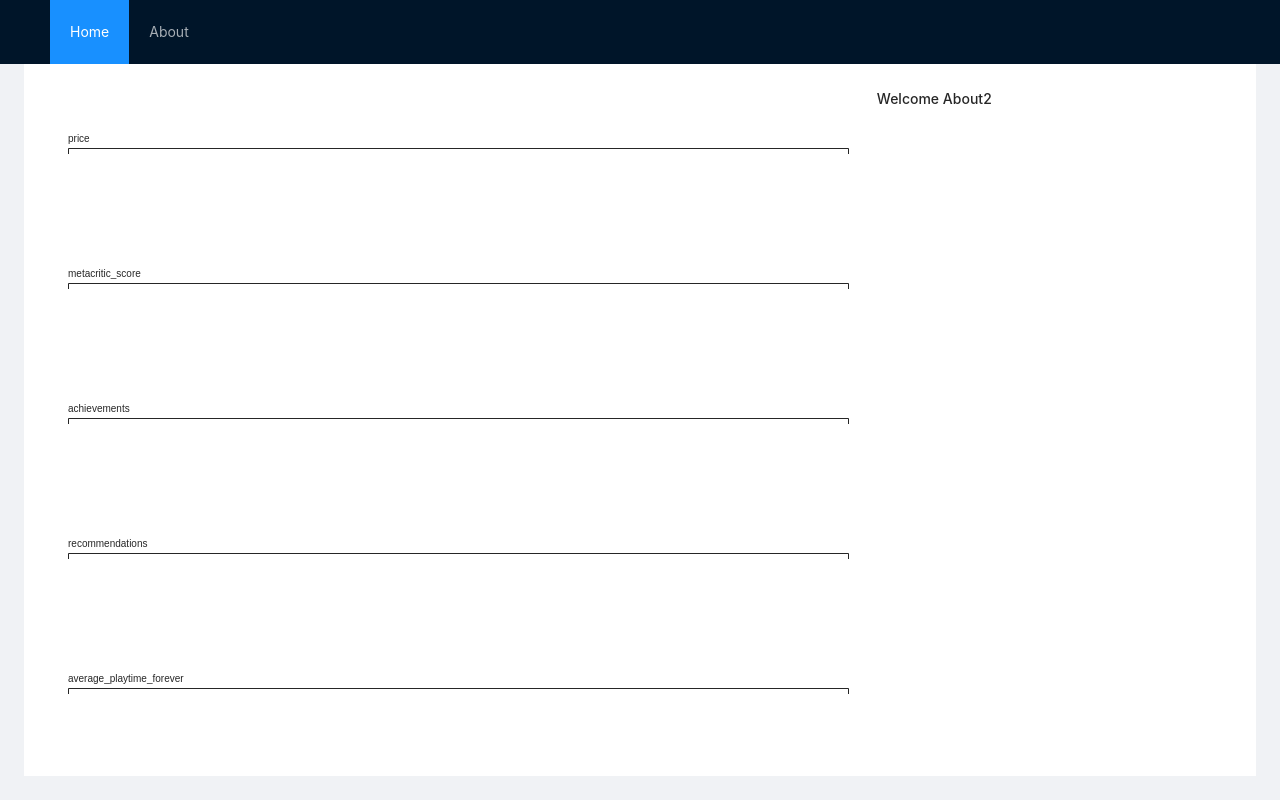
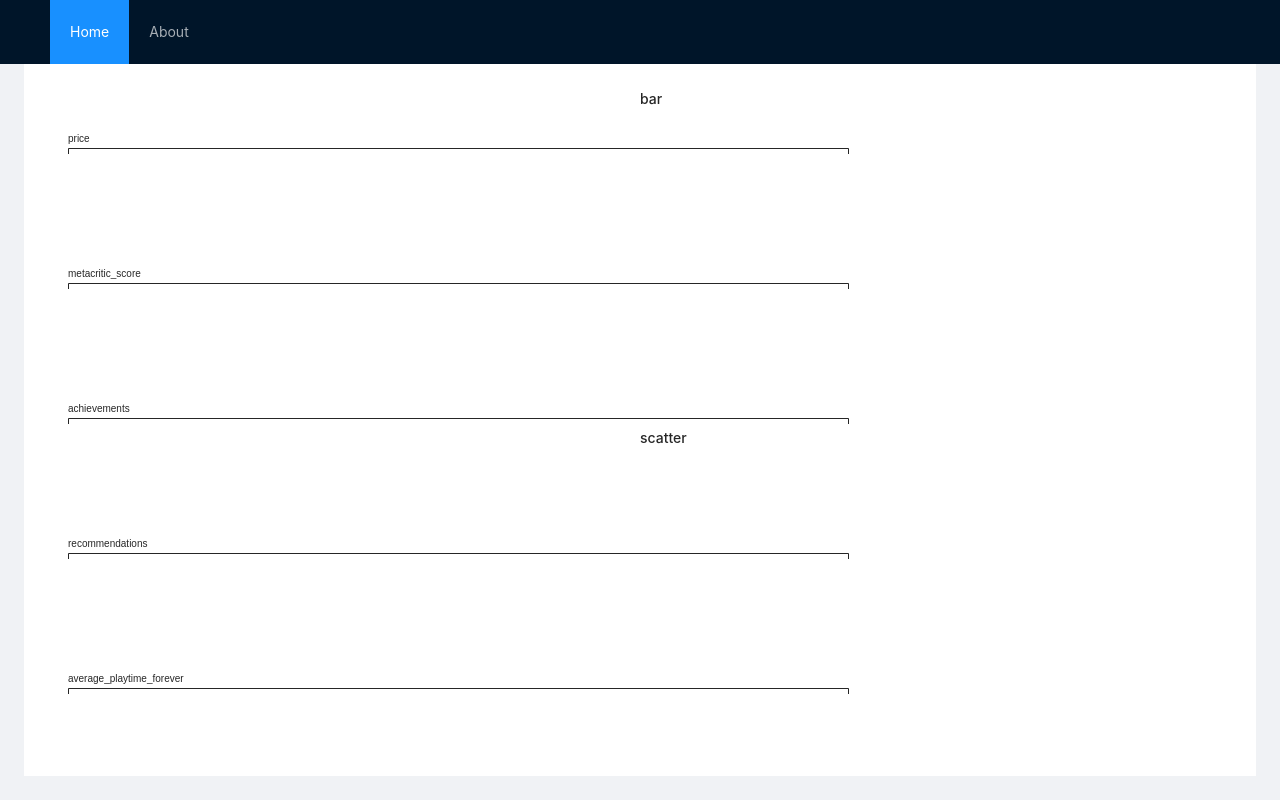
Before and after one commit to xyhlinx/ECS272FinalProject, a Vue app: page /about in a window 1280 px wide. Built offline with nearby package versions, Linux system fonts and the light colour scheme.

Commit message:
set up basic page for detail view

```diff
--- a/src/views/components/parallelchart.vue
+++ b/src/views/components/parallelchart.vue
@@ -1,5 +1,11 @@
 <template>
-    <div id="parallel"></div>
+    <div id="col1">
+        <div id="parallel"></div>
+    </div>
+    <div id="col2">
+        <div id="bar"><h1>bar</h1></div>
+        <div id="scatter"><h1>scatter</h1></div>
+    </div>
 </template>
 
 <script>
@@ -10,7 +16,7 @@ export default {
     data() {
         return {
             process_data: undefined,
-            selected_data: undefined,
+            selected_data: [],
             keys: ["price", "metacritic_score", "achievements", "recommendations", "average_playtime_forever"],
             genres: ["Indie", "Action", "Casual", "Adventure","Simulation",
                     "Strategy", "RPG", "Early Access", "Free to Play", "Sports"],
@@ -21,7 +27,7 @@ export default {
     },
     mounted() {
         this.processData(rawdata)
-        this.drawParallelChart(this.process_data, '#parallel')
+        this.drawParallelChart(this.process_data, '#parallel', "#bar")
     },
     methods: {
         processData(data) {
@@ -38,13 +44,13 @@ export default {
             console.log(preData)
             this.process_data = preData
         },
-        drawParallelChart(data, id) {
+        drawParallelChart(data, parallel_id, bar_id) {
             const margin = { top: 30, right: 10, bottom: 30, left: 10 };
             const height = this.keys.length * 120;
             const width = 800;
             const brushHeight = 50;
 
-            const svg = d3.select(id).append("svg")
+            const svg = d3.select(parallel_id).append("svg")
                             .attr("width", width + margin.left + margin.right)
                             .attr("height", height + margin.top + margin.bottom)
                             .append("g")
@@ -116,7 +122,33 @@ export default {
                     .attr("stroke-linejoin", "round")
                     .attr("stroke", "white"))
                 .call(brush)
-        }
+        },
     }
 }
 </script>
+
+<style>
+#col1 {
+    height: 100%;
+    width: 50%;
+    position: relative;
+}
+
+#parallel {
+    height: 100%;
+    width: 100%;
+    position: relative;
+}
+
+#col2 {
+    height: 100%;
+    width: 30%;
+    position: relative;
+}
+
+#bar, #scatter {
+    height: 50%;
+    width: 50%;
+    position: relative;
+}
+</style>
--- a/src/views/pages/about.vue
+++ b/src/views/pages/about.vue
@@ -1,13 +1,6 @@
 <template>
     <div id="about">
-        <div id="col1">
-            <div id="parallel_view">
-                <ParallelChart v-if="dataExists" />
-            </div>
-        </div>
-        <div id="col2">
-            <h1>Welcome About2</h1>
-        </div>
+        <ParallelChart v-if="dataExists" />
     </div>
 
 </template>
@@ -51,22 +44,6 @@ export default {
     display: flex;
     height: 100%;
     position: relative;
-    justify-content: center;
-}
-#col1 {
-    height: 100%;
-    width: 70%;
-    position: relative;
-}
-#parallel_view {
-    height: 100%;
-    width: 80%;
-    position: relative;
-}
-#col2 {
-    height: 100%;
-    width: 30%;
-    position: relative;
 }
 
 </style>
```
